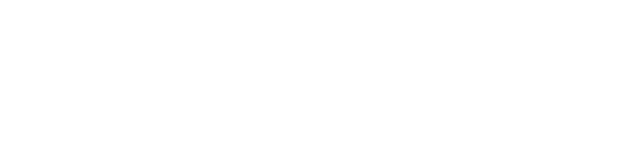
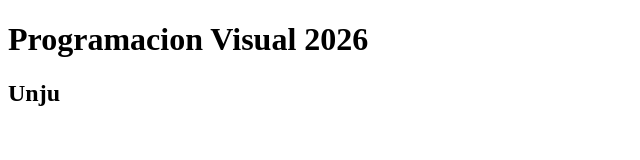
Before and after one commit to Jona255/practico1, a plain HTML site: page index.html in a window 1280 px wide. Shown: the whole page, without its empty margins (0-640 px from the left). Drawn offline with Linux system fonts and the light colour scheme.

Commit message:
Añadido H1 y H2

```diff
--- a/index.html
+++ b/index.html
@@ -3,9 +3,11 @@
 <head>
     <meta charset="UTF-8">
     <meta name="viewport" content="width=device-width, initial-scale=1.0">
-    <title>Document</title>
+    <title>Programacion Visual 2026</title>
 </head>
 <body>
+    <h1>Programacion Visual 2026</h1>
+    <h2>Unju</h2>
 
 </body>
 </html>
```
Also changed, not shown: 1 other file.
